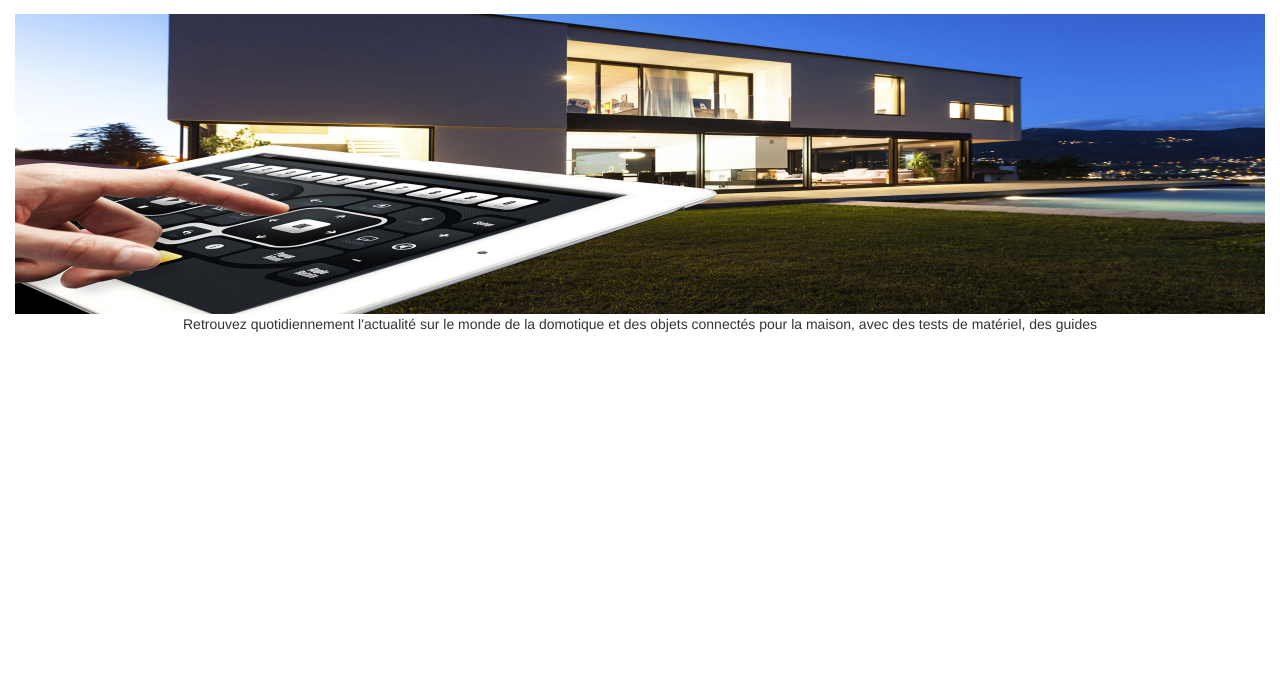
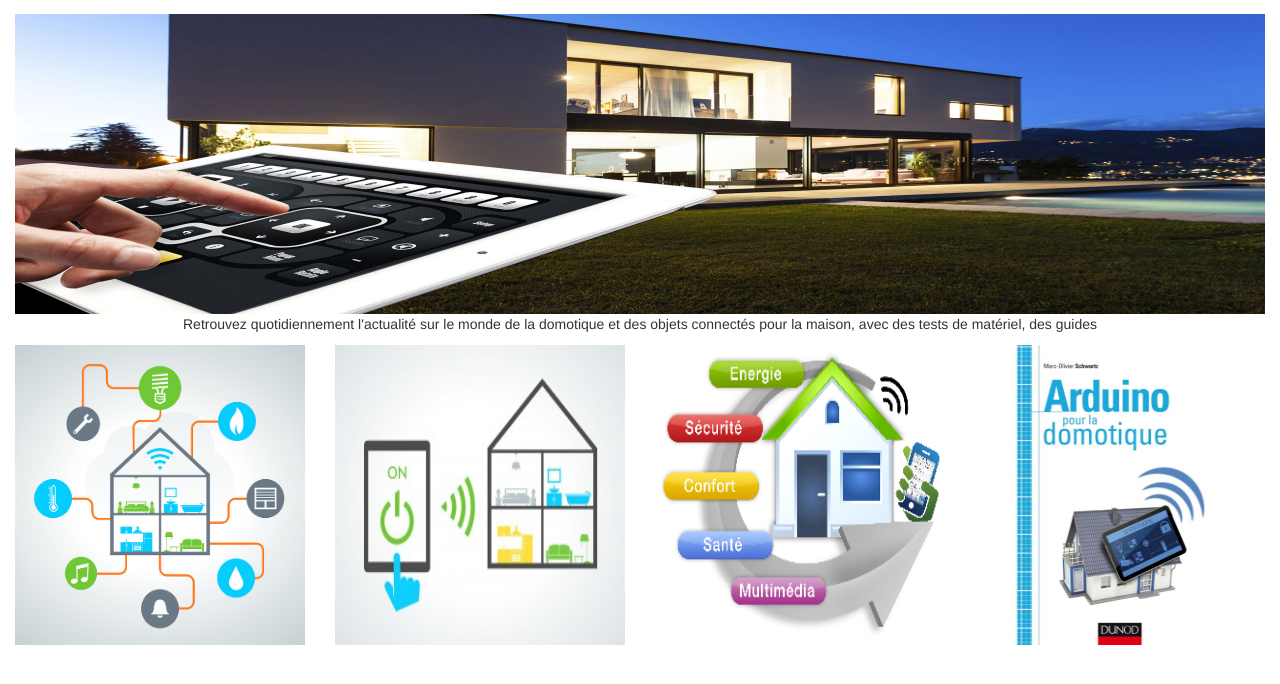
Before and after one commit to Anais02/challenge-integration-github, a website: page index.html in a window 1280 px wide. Shown: the part 58-742 px from the top of the page. Drawn offline with nearby package versions, Linux system fonts and the light colour scheme; a web font is replaced by a local one.

Commit message:
Ajoute d'images

```diff
--- a/index.html
+++ b/index.html
@@ -88,7 +88,7 @@ Changes were made from te original work
             <div class="col-md-3">
                 <article>
                     <!--Début image1-->
-
+                    <img class="banniere img-responsive"src="img/img1.jpg" alt="banniere">
                     <!--Fin image1-->
 
                     <!--Début text1-->
@@ -99,7 +99,7 @@ Changes were made from te original work
             <div class="col-md-3">
                 <article>
                     <!--Début image2-->
-
+                    <img class="banniere img-responsive"src="img/img2.jpg" alt="banniere">
                     <!--Fin image2-->
 
                     <!--Début text2-->
@@ -110,7 +110,7 @@ Changes were made from te original work
             <div class="col-md-3">
                 <article>
                     <!--Début image3-->
-
+                    <img class="banniere img-responsive"src="img/img3.png" alt="banniere">
                     <!--Fin image3-->
 
                     <!--Début text3-->
@@ -121,7 +121,7 @@ Changes were made from te original work
             <div class="col-md-3">
                 <article>
                     <!--Début image4-->
-
+                    <img class="banniere img-responsive"src="img/img4.jpg" alt="banniere">
                     <!--Fin image4-->
 
                     <!--Début text4-->
```
